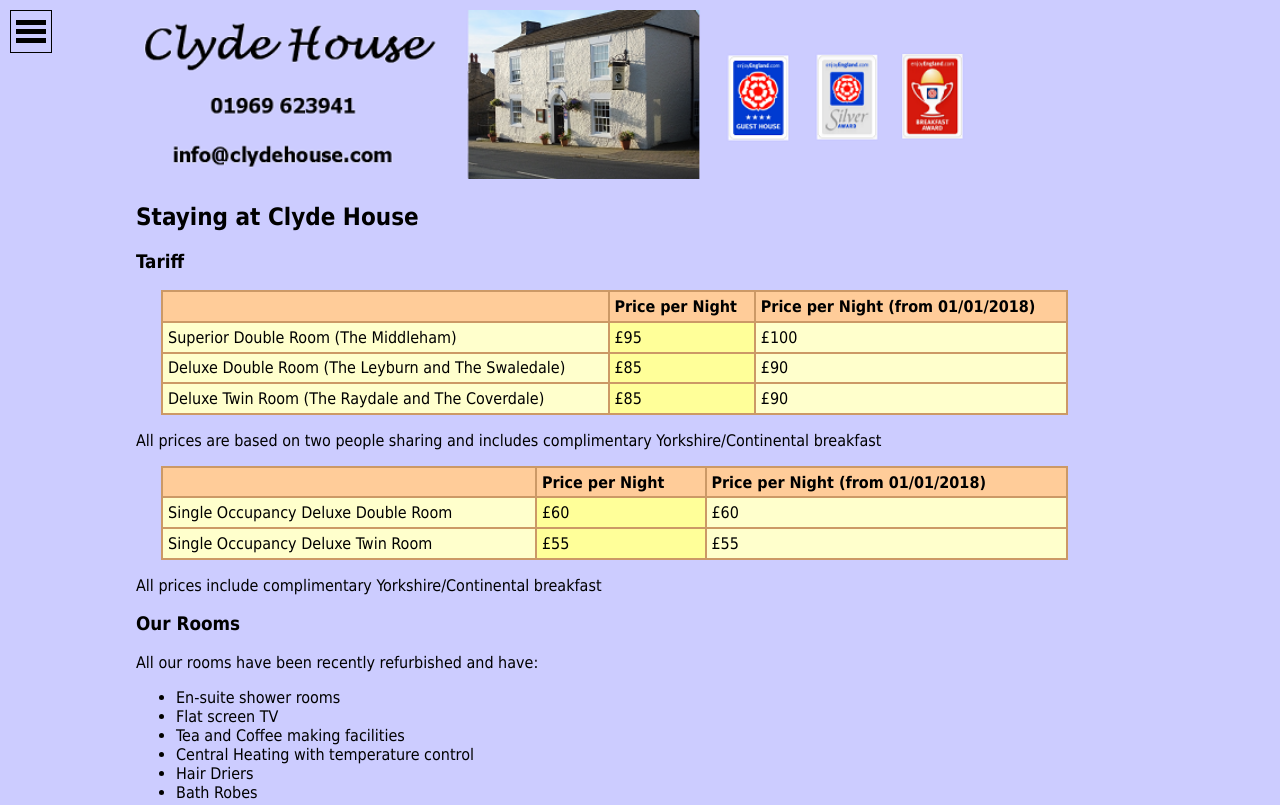
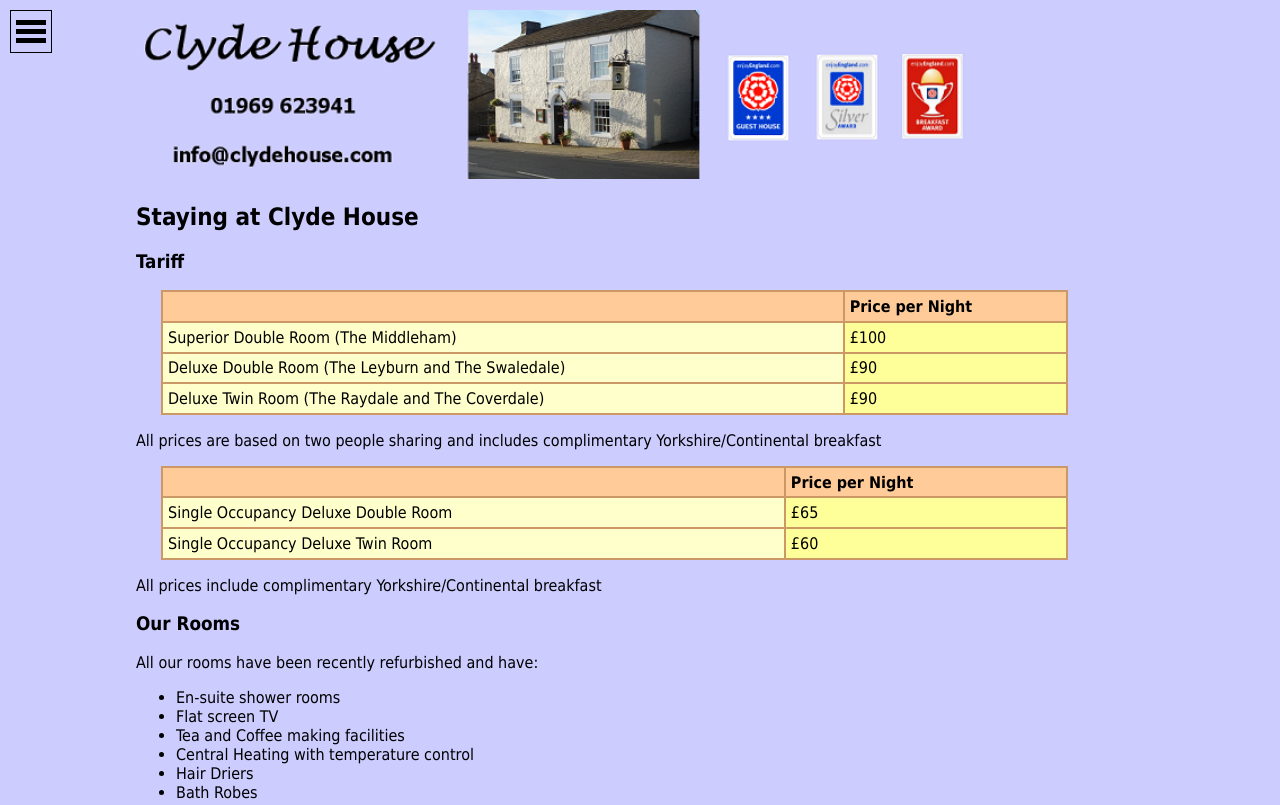
Before and after one commit to sframpton/clydehouse, a plain HTML site: page bedrooms.html in a window 1280 px wide. Shown: the top 805 px of the page. Drawn offline with nearby package versions, Linux system fonts and the light colour scheme.

Commit message:
Single Occupancy Update, plus date change for 2018

```diff
--- a/bedrooms.html
+++ b/bedrooms.html
@@ -54,7 +54,6 @@
 			<table class="datatable">
 				<col class="odd" />
 				<col class="even" />
-				<col class="odd" />
 				<tr>
 					<th>
 						&nbsp;
@@ -62,23 +61,17 @@
 					<th>
 						Price per Night
 					</th>
-					<th>
-						Price per Night (from 01/01/2018)
-					</th>
 				</tr>
 				<tr>
 					<td>Superior Double Room (The Middleham)</td>
-					<td>&#163;95</td>
 					<td>&#163;100</td>
 				</tr>
 				<tr class="even">
 					<td>Deluxe Double Room (The Leyburn and The Swaledale)</td>
-					<td>&#163;85</td>
 					<td>&#163;90</td>
 				</tr>
 				<tr>
 					<td>Deluxe Twin Room (The Raydale and The Coverdale)</td>
-					<td>&#163;85</td>
 					<td>&#163;90</td>
 				</tr>
 			</table>
@@ -88,7 +81,6 @@
 			<table class="datatable">
 				<col class="odd" />
 				<col class="even" />
-				<col class="odd" />
 				<tr>
 					<th>
 						&nbsp;
@@ -96,19 +88,14 @@
 					<th>
 						Price per Night
 					</th>
-					<th>
-						Price per Night (from 01/01/2018)
-					</th>
 				</tr>
 				<tr>
 					<td>Single Occupancy Deluxe Double Room</td>
-					<td>&#163;60</td>
-					<td>&#163;60</td>
+					<td>&#163;65</td>
 				</tr>
 				<tr class="even">
 					<td>Single Occupancy Deluxe Twin Room</td>
-					<td>&#163;55</td>
-					<td>&#163;55</td>
+					<td>&#163;60</td>
 				</tr>
 			</table>
 			<p>
@@ -219,7 +206,7 @@
 		</div>
 		<div id="copyright">
 			<p>
-				Copyright &copy; 2017 <a href="mailto:info&#64;clydehouse.com?subject=Clyde House Website">Clyde House</a>
+				Copyright &copy; 2018 <a href="mailto:info&#64;clydehouse.com?subject=Clyde House Website">Clyde House</a>
 			</p>
 		</div>
 	</body>
```
Also changed, not shown: contact.html (+1 -1 lines), gallery.html (+1 -1 lines), index.htm (+1 -1 lines), location.html (+1 -1 lines), policies.html (+1 -1 lines).
